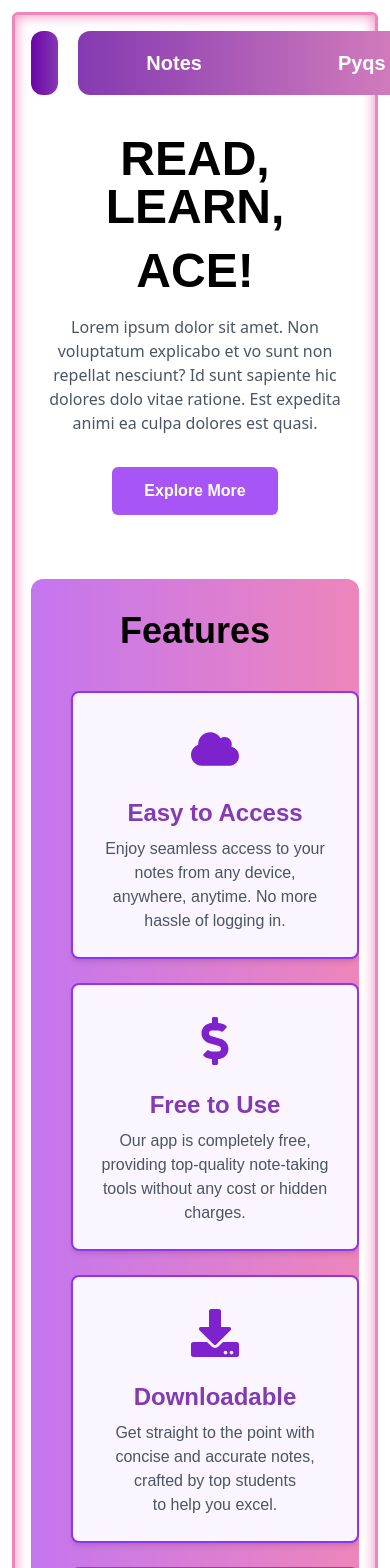
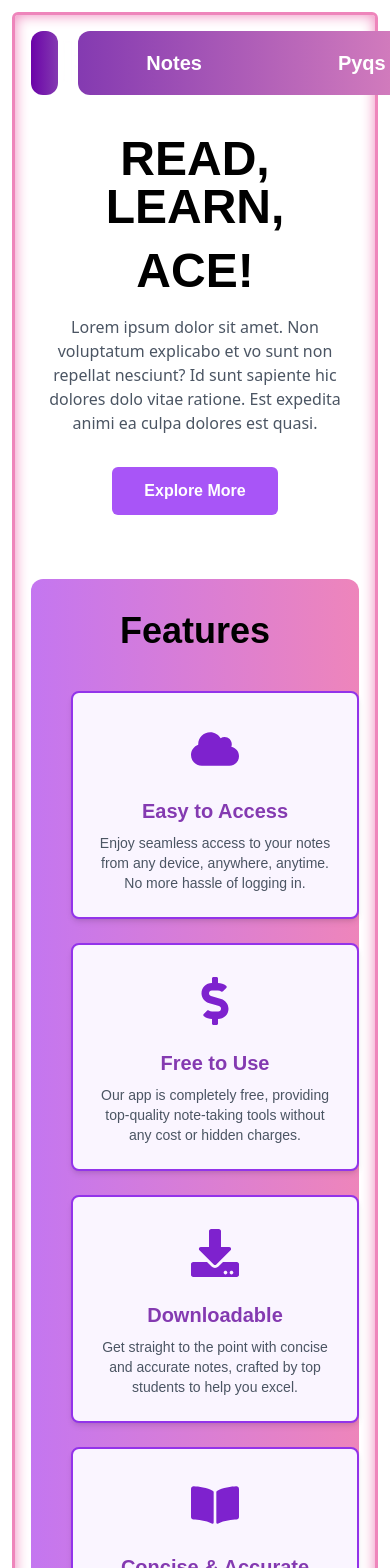
Before and after one commit to Soumyadipmaity1/k-prep, a Next.js app: page / in a window 390 px wide. Shown: the top 1568 px of the page. Built offline with nearby package versions, Linux system fonts and the light colour scheme; a web font is replaced by a local one.

Commit message:
refactor: Update landing page FeatureCard component styling for responsiveness

```diff
--- a/src/components/landingpage/Feature/FeatureCard.tsx
+++ b/src/components/landingpage/Feature/FeatureCard.tsx
@@ -20,8 +20,8 @@ const FeatureCard: React.FC<ContactOptionProps> = ({
       <div className="text-center flex justify-center mt-2 mb-6">
         <Icon className="text-5xl bg-transparent  text-center text-purple-700" />
       </div>
-      <h3 className="text-2xl font-semibold mb-2 text-[#843ab1]">{title}</h3>
-      <p className="text-gray-600 font-extralight">{description}</p>
+      <h3 className="sm:text-2xl text-xl font-semibold mb-2 text-[#843ab1]">{title}</h3>
+      <p className="text-gray-600 font-extralight sm:text-base text-sm">{description}</p>
       {/* <a
         href={buttonLink}
         className="inline-block px-4 py-1 bg-transparent text-purple-600 font-semibold mt-4 hover:text-white border-purple-600 border-2 rounded-md hover:bg-purple-700 transition"
```
